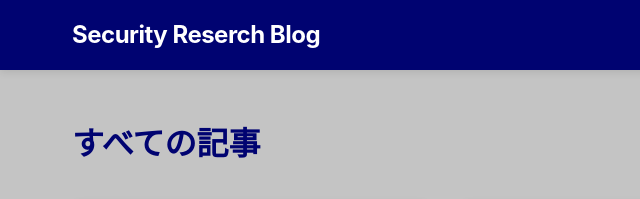
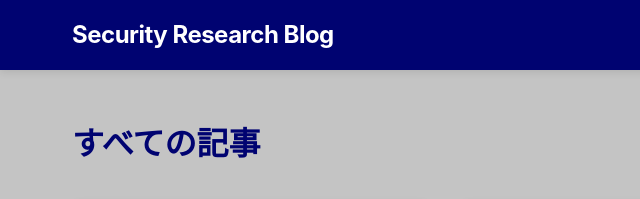
Before and after one commit to Nis6174/Nis6174.github.io, a plain HTML site: page posts/index.html in a window 1280 px wide. Shown: the top 199 px of the page, 0-640 px from the left. Drawn offline with Linux system fonts and the light colour scheme.

Commit message:
Update index.html

```diff
--- a/posts/index.html
+++ b/posts/index.html
@@ -5,13 +5,13 @@
     <meta name="viewport" content="width=device-width, initial-scale=1.0">
     <meta name="description" content="セキュリティ研究と技術解析の記事一覧">
     <meta http-equiv="Content-Security-Policy" content="default-src 'self'; style-src 'self' 'unsafe-inline'; script-src 'self'; img-src 'self' data:;">
-    <title>記事一覧 | Security Reserch Blog</title>
+    <title>記事一覧 | Security Research Blog</title>
     <link rel="stylesheet" href="../assets/css/style.css">
 </head>
 <body>
     <header class="header">
         <nav class="nav-container">
-            <a href="../index.html" class="logo">Security Reserch Blog</a>
+            <a href="../index.html" class="logo">Security Research Blog</a>
             <ul class="nav-menu">
                 <li><a href="../index.html" class="nav-link">Home</a></li>
                 <li><a href="index.html" class="nav-link active">Posts</a></li>
```
